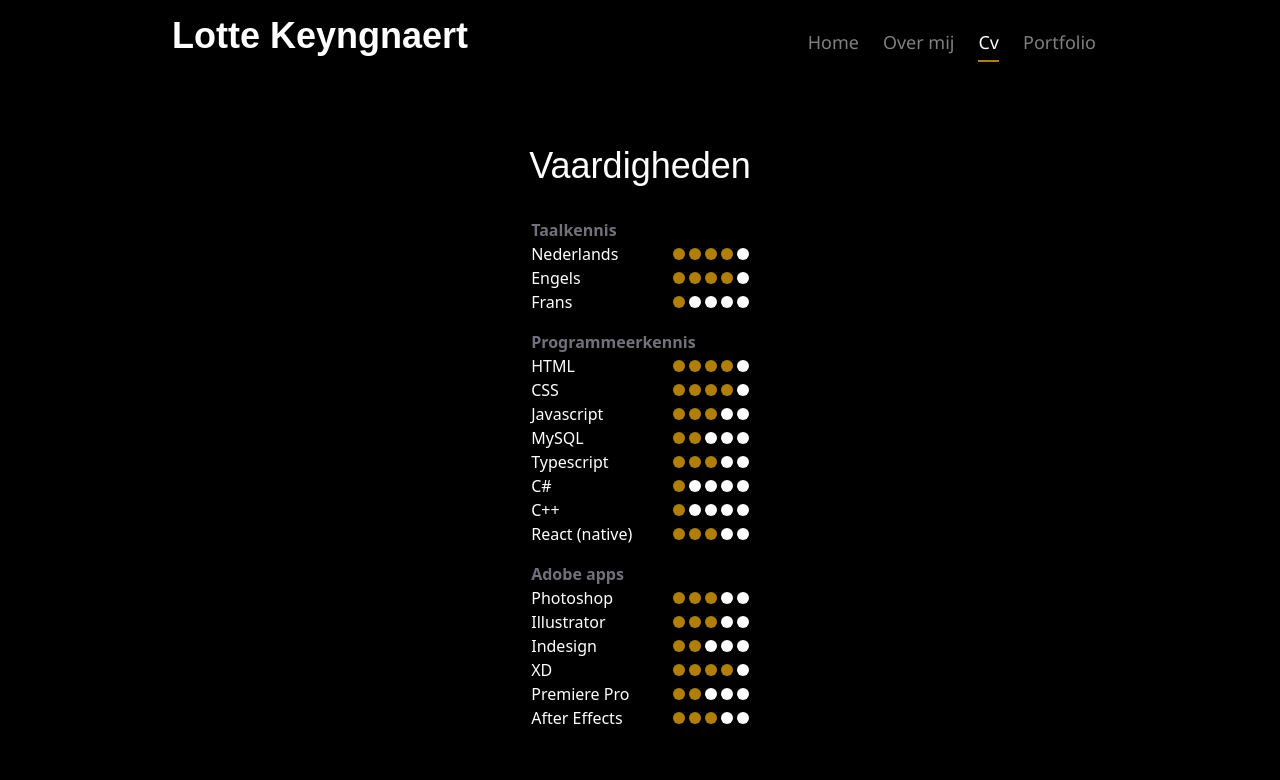
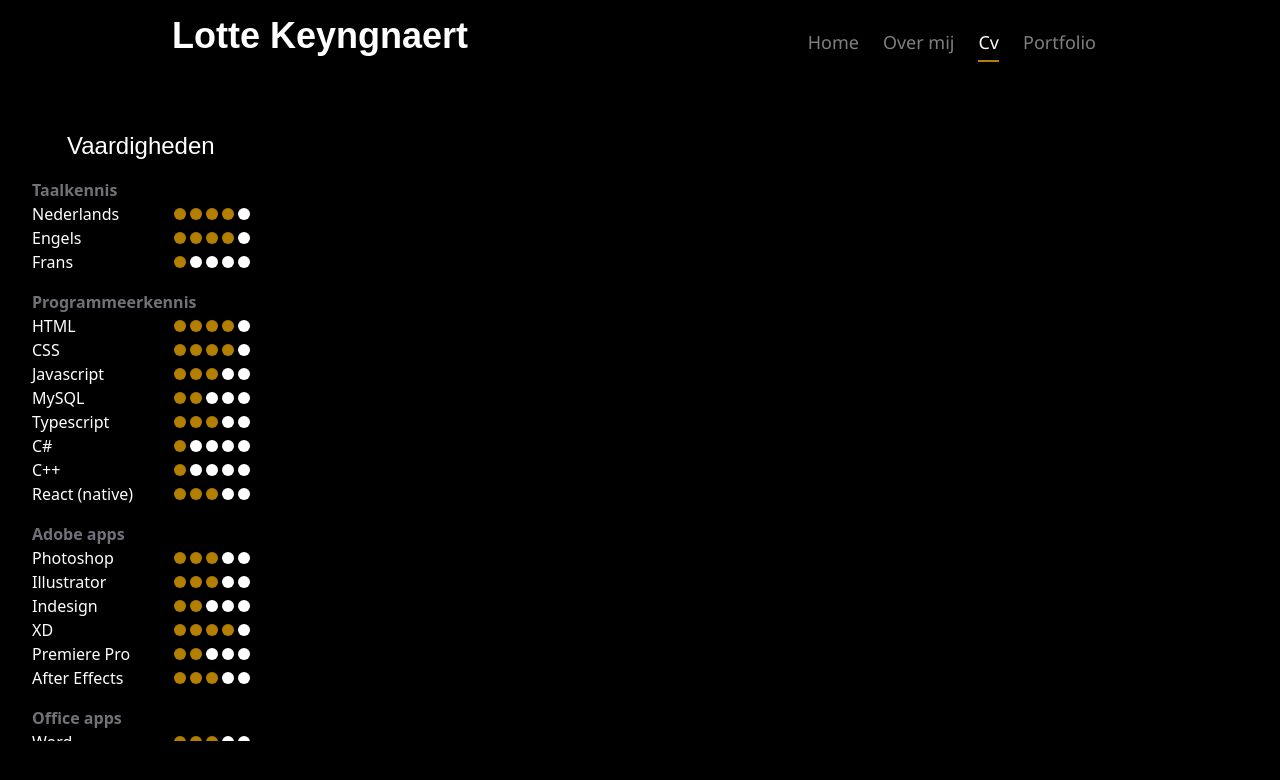
Before and after one commit to KeyngnaertLotte/Portfolio, a React (Vite) app: page /cv in a window 1280 px wide. Shown: the top 780 px of the page. Built offline with nearby package versions, Linux system fonts and the light colour scheme; a web font is replaced by a local one.

Commit message:
vaardigheden done 2

```diff
--- a/src/components/CV/AppComputervaardigheden.tsx
+++ b/src/components/CV/AppComputervaardigheden.tsx
@@ -3,8 +3,8 @@ import { Languages, Code2, Paintbrush, LayoutGrid } from 'lucide-react'
 export default () => {
   return (
 
-    <div className="flex h-full flex-col items-center text-white mt-10 tablet:h-4/5  web:w-1/5 web:max-h-screen">
-      <h2 className=" text-center font-heading text-[1.7rem] font-medium leading-8 tablet:text-4xl web:m-8 ">
+    <div className="flex h-full flex-col items-center mt-10 text-white  tablet:h-4/5  web:w-1/5 web:h-full">
+      <h2 className="text-center font-heading  font-medium leading-8 tablet:text-2xl web:m-4 ">
         Vaardigheden
       </h2>
       <div className="h-screen overflow-y-auto flex px-4 flex-col justify-center items-center tablet:flex-wrap tablet:flex-row tablet:h-fit tablet:mt-24  web:h-auto web:w-full web:mt-0">
--- a/src/routes/Cv.tsx
+++ b/src/routes/Cv.tsx
@@ -52,7 +52,10 @@ export default function Cv() {
         <h1 className='text-white font-heading font-bold text-4xl'>Lotte Keyngnaert</h1>
         {isMobile ? <button className='self-start' tabIndex={-1} onClick={showNavigation}><Menu className='stroke-white' size={60}/></button> : <AppNavigation /> }
       </div>
-     <AppComputervaardigheden/>
+     {/* <AppComputervaardigheden/> */}
+     <div className='h-4/5 w-full'>
+      <AppComputervaardigheden/>
+     </div>
       </div>
     </main>
   )
```
